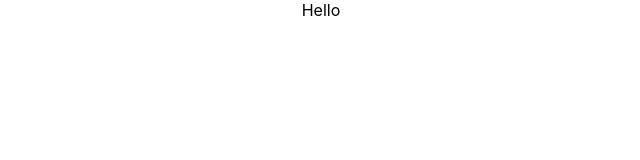
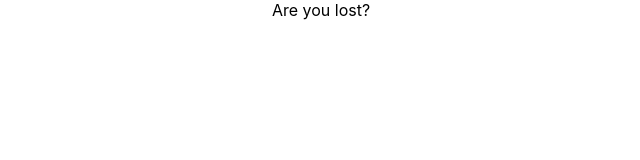
Before and after one commit to nahid1991/bud, a React (Create React App) app: page /bud/test in a window 1280 px wide. Shown: the top 160 px of the page, without its empty margins (319-959 px from the left). Built offline with nearby package versions, Linux system fonts and the light colour scheme.

Commit message:
style improvement

```diff
--- a/src/App.js
+++ b/src/App.js
@@ -12,7 +12,6 @@ function App({context}) {
         <div className="App">
           <Switch>
             <Route exact path="/bud" component={GeneralCv} />
-            <Route exact path="/bud/test" component={Test} />
             <Route render={() => (<div>Are you lost?</div>)} />
           </Switch>
         </div>
@@ -21,13 +20,5 @@ function App({context}) {
   );
 }
 
-function Test() {
-  return (
-    <div>
-      Hello
-    </div>
-  )
-}
-
 
 export default App;
--- a/src/components/General/Educations.js
+++ b/src/components/General/Educations.js
@@ -18,8 +18,8 @@ class Educations extends Component {
   render() {
     return (
       <div style={styles.root}>
-        {this.props.education.length === 0 ? <div style={{width: "93.5%"}}>
-          <p style={{color: "#03a9f4"}}>Leave empty if you don't want this section to print!</p>
+        {this.props.education.length === 0 ? <div style={{width: "100%"}}>
+          <p style={{color: "#03a9f4", paddingLeft: "265px", textAlign: "left"}}>Leave empty if you don't want this section</p>
         </div> : null}
         {this.props.education.map((obj) => {
           return <Education key={obj.id} onDelete={this.props.handleChange} id={obj.id}
--- a/src/components/Sidebar.js
+++ b/src/components/Sidebar.js
@@ -26,7 +26,7 @@ class Sidebar extends Component {
             <i className="fa fa-save"></i>
           </button>
           <button className="btn-transparent-left" style={{width: "100%", minHeight: "50px", fontSize: "25px",
-            color: "#ffffff", border: "1px solid #ffffff"}} title="Load inputs" onClick={() => {this.openFileBrowser("theJson")}}>
+            color: "#ffffff", border: "1px solid #ffffff", marginBottom: "5px"}} title="Load inputs" onClick={() => {this.openFileBrowser("theJson")}}>
             <i className="fa fa-upload"></i>
           </button>
         </div>
```
